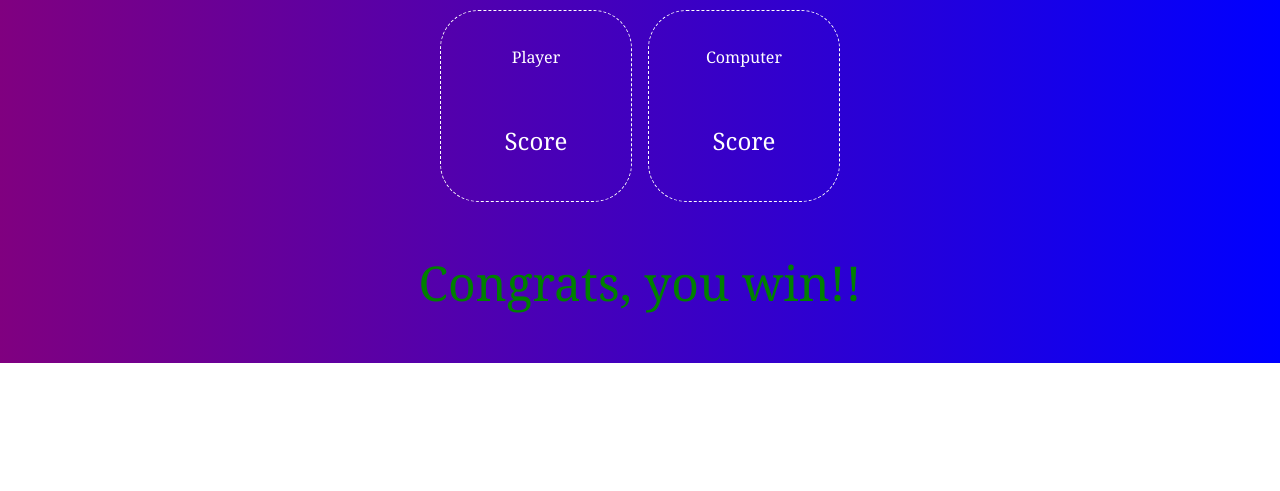
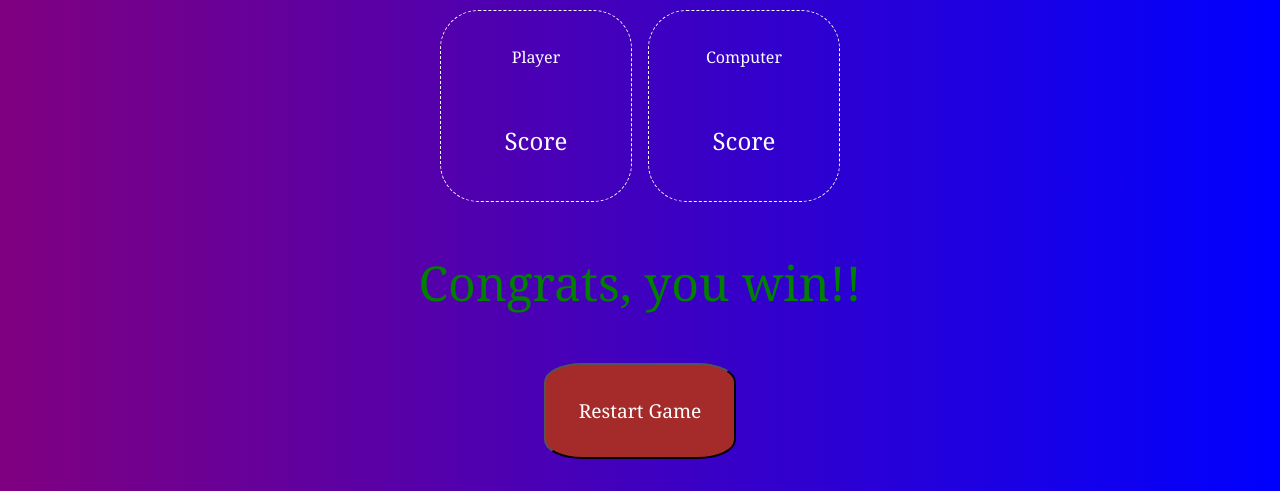
Before and after one commit to Gpeter01/Rock-Paper-Scissors, a plain HTML site: page index.html in a window 1280 px wide. Shown: the part 586-1077 px from the top of the page. Before the commit the page ends 949 px from the top, so only its background shows below. Drawn offline with Linux system fonts and the light colour scheme.

Commit message:
Create and implement the restart game feature

```diff
--- a/index.html
+++ b/index.html
@@ -27,5 +27,6 @@
         </div>
     </div>
     <p class="result">Congrats, you win!!</p>
+    <button class="restart">Restart Game</button>
 </body>
 </html>
--- a/style.css
+++ b/style.css
@@ -74,3 +74,12 @@ p.main-output {
     text-align: center;
     color: green;
 }
+.restart {
+    display: block;
+    font-size: 1.2rem;
+    border-radius: 20%;
+    width: 15vw;
+    height: 7.5vw;
+    background-color: brown;
+    margin: 0 auto 2rem;
+}
```
Also changed, not shown: script.js (+11 -0 lines).
